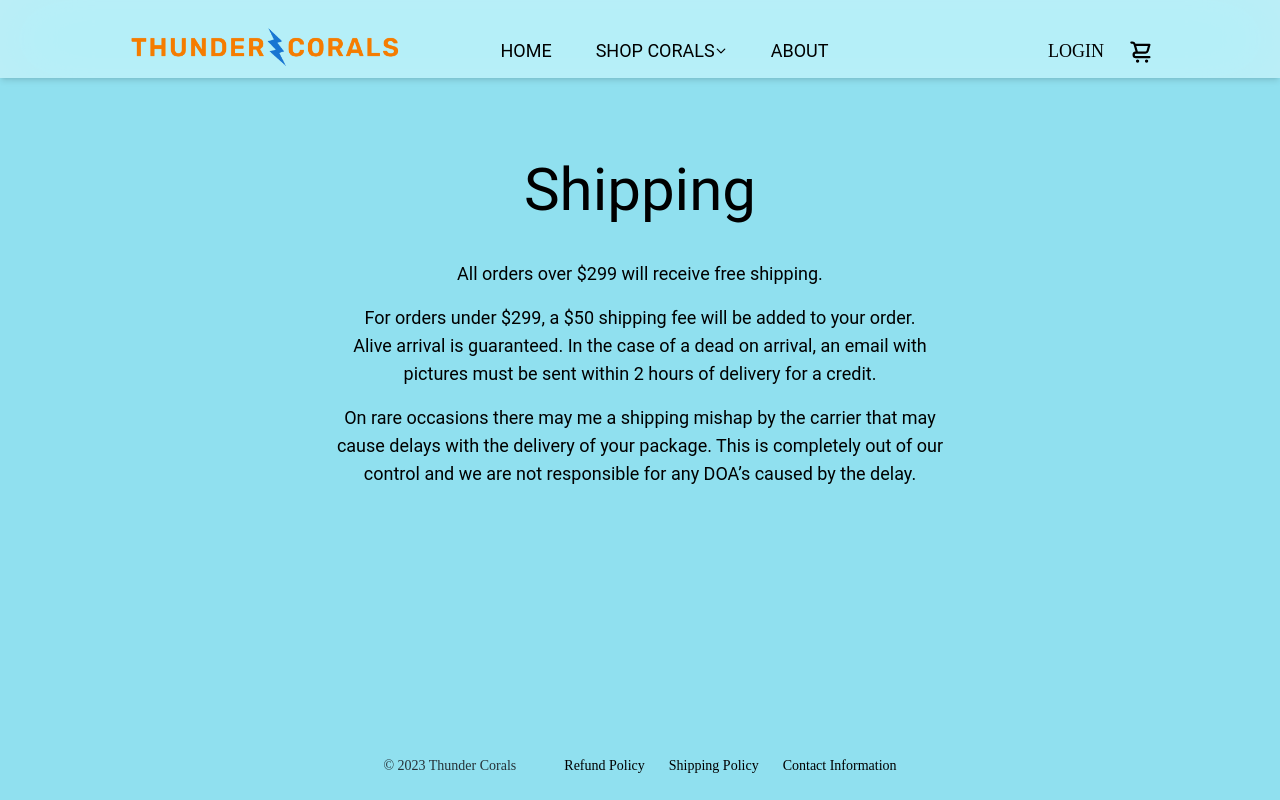
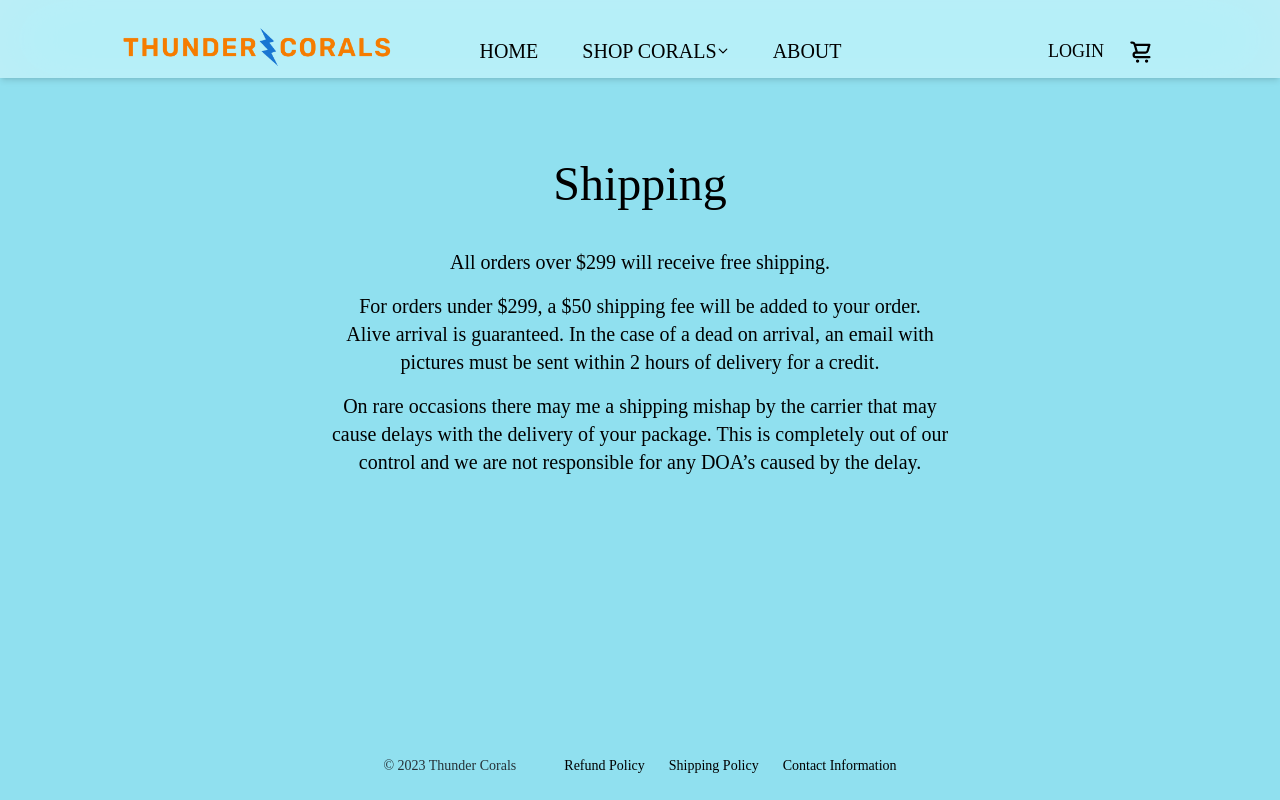
Before and after one commit to JREccleston/Coral-reef-store, a React (Create React App) app: page /ShippingPolicy in a window 1280 px wide. Built offline with nearby package versions, Linux system fonts and the light colour scheme; what tailwindcss-animated would draw is missing.

Commit message:
Cleaned fonts and added functional logo to hp

```diff
--- a/src/Pages/About.jsx
+++ b/src/Pages/About.jsx
@@ -1,5 +1,7 @@
 import React from 'react'
 import { NavbarWithMegaMenu } from '../componets/NavBarWithMegaMenu'
+import { SimpleFooter } from '../componets/Footer'
+
 function About() {
     return (
         <div className='bg-b2 w-full h-screen'>
@@ -7,20 +9,23 @@ function About() {
                 <NavbarWithMegaMenu />
             </div>
             <div className=" mx-auto h-auto text-center w-1/2">
-                <h1 className='pb-10 text-4xl text-center'>
+                <h1 className='pb-10 text-5xl text-center'>
                     Just another hobbiest...
                 </h1>
-                <p className='text-lg justify-start'>
+                <p className='text-xl justify-start'>
                     Just like anybody else, after being in this hobby for a few years I have found myself fragging overgrown colonies and not knowing what to do with them.
                 </p>
-                <p className='text-lg pb-4 justify-start'>
+                <p className='text-xl pb-4 justify-start'>
                     I was not exactly interested in getting pennies on the dollar from the lfs for a prized torch coral frag..... so here we are.
                 </p>
-                <p className='text-lg'>
+                <p className='text-xl'>
                     Everything that I sell comes straight from my display tank. I will only sell super healthy clean frags that have been in my care for a long time.
                 </p>
 
 
+            </div>
+            <div className="sticky top-[100vh]">
+                <SimpleFooter />
             </div>
         </div>
     )
--- a/src/Pages/ContactInformation.jsx
+++ b/src/Pages/ContactInformation.jsx
@@ -4,7 +4,7 @@ import { SimpleFooter } from '../componets/Footer'
 
 function ContactInformation() {
     return (
-        <div className='bg-b2 w-full h-full' >
+        <div className='bg-b2 w-full h-screen' >
             <div className='flex flex-row items-center justify-center'>
                 <div>
                     <NavbarWithMegaMenu />
--- a/src/Pages/RefundPolicy.jsx
+++ b/src/Pages/RefundPolicy.jsx
@@ -10,14 +10,14 @@ function RefundPolicy() {
                 <NavbarWithMegaMenu />
             </div>
 
-            <div className='text-center mx-auto font-sans w-1/2 h-auto'>
-                <h1 className='pb-10 text-6xl'>Refund Policy</h1>
-                <p className="text-center mx-auto text-lg">
+            <div className='text-center mx-auto w-1/2 h-auto'>
+                <h1 className='pb-10 text-5xl'>Refund Policy</h1>
+                <p className="text-center mx-auto text-xl">
                     All sales are final. Cancellations will be dealt with on a situational basis.
                     We understand that emergencies can arise and will do our best to make it fair for both parties involved.
                 </p>
 
-                <p className="text-center mx-auto text-lg pt-4">
+                <p className="text-center mx-auto text-xl pt-4">
                     In situations where a shipment is not delivered, or if the corals arrive partially or entirely deceased upon delivery, Thunder Corals may opt to provide a refund. However, in most instances, a store credit will be offered instead.
                 </p>
 
--- a/src/Pages/ShippingPolicy.jsx
+++ b/src/Pages/ShippingPolicy.jsx
@@ -8,20 +8,20 @@ function ShippingPolicy() {
             <div className='pb-40'>
                 <NavbarWithMegaMenu />
             </div>
-            <div className='text-center mx-auto font-sans w-1/2'>
-                <h1 className='text-6xl pb-10'>
+            <div className='text-center mx-auto w-1/2'>
+                <h1 className='text-5xl pb-10'>
                     Shipping
                 </h1>
-                <p className='text-lg pb-4'>
+                <p className='text-xl pb-4'>
                     All orders over $299 will receive free shipping.
                 </p>
-                <p className='text-lg'>
+                <p className='text-xl'>
                     For orders under $299, a $50 shipping fee will be added to your order.
                 </p>
-                <p className='text-lg pb-4'>
+                <p className='text-xl pb-4'>
                     Alive arrival is guaranteed. In the case of a dead on arrival, an email with pictures must be sent within 2 hours of delivery for a credit.
                 </p>
-                <p className='text-lg'>
+                <p className='text-xl'>
                     On rare occasions there may me a shipping mishap by the carrier that may cause delays with the delivery of your package.
                     This is completely out of our control and we are not responsible for any DOA’s caused by the delay.
 
--- a/src/componets/NavBarWithMegaMenu.jsx
+++ b/src/componets/NavBarWithMegaMenu.jsx
@@ -101,7 +101,7 @@ function NavListMenu() {
                     <Button
                         size="sm"
                         variant="text"
-                        className="font-sans relative inline-flex items-center justify-center mt-2 mr-2 overflow-hidden font-normal text-lg text-black rounded-lg hover:bg-orange-700 hover:text-black"
+                        className="font-kalam relative inline-flex items-center justify-center mt-2 mr-2 overflow-hidden font-normal text-xl text-black rounded-lg hover:bg-orange-700 hover:text-black"
                         selected={isMenuOpen || isMobileMenuOpen}
                         onClick={() => setIsMobileMenuOpen((cur) => !cur)}
                     >
@@ -136,13 +136,13 @@ function NavList() {
         <List className="mt-4 mb-4 p-0 lg:mt-0 lg:mb-0 lg:flex-row lg:p-1">
             <Button size="sm"
                 variant="text"
-                className="font-sans relative inline-flex items-center justify-center mt-2 mr-2 overflow-hidden text-lg font-normal text-black rounded-lg hover:bg-orange-700 hover:text-black">
+                className="font-kalam relative inline-flex items-center justify-center mt-2 mr-2 overflow-hidden text-xl font-normal text-black rounded-lg hover:bg-orange-700 hover:text-black">
                 <Link to='/Home' className="">Home</Link>
             </Button>
             <NavListMenu />
             <Button size="sm"
                 variant="text"
-                className="font-sans relative inline-flex items-center justify-center mt-2 mr-28  overflow-hidden text-lg font-normal  text-black rounded-lg hover:bg-orange-700 hover:text-black">
+                className="font-kalam relative inline-flex items-center justify-center mt-2 mr-28  overflow-hidden text-xl font-normal  text-black rounded-lg hover:bg-orange-700 hover:text-black">
                 <Link to='/About'>About</Link>
             </Button>
         </List>
@@ -168,16 +168,11 @@ export function NavbarWithMegaMenu() {
 
 
             <div className="flex items-center justify-between ">
-                < Typography
-                    as="a"
-                    href="#"
-                    className="mr-0 cursor-pointer pr-0 lg:ml-2 text-3xl font-kalam"
-                >
-                    <img
-                        className="w-72"
-                        src="/Images/Logo.png"
-                    />
-                </Typography >
+                <Link to='/Home'> <img
+                    className="w-72"
+                    src="/Images/Logo.png"
+                />
+                </Link>
                 <div className="hidden lg:block">
                     <NavList />
                 </div>
```
